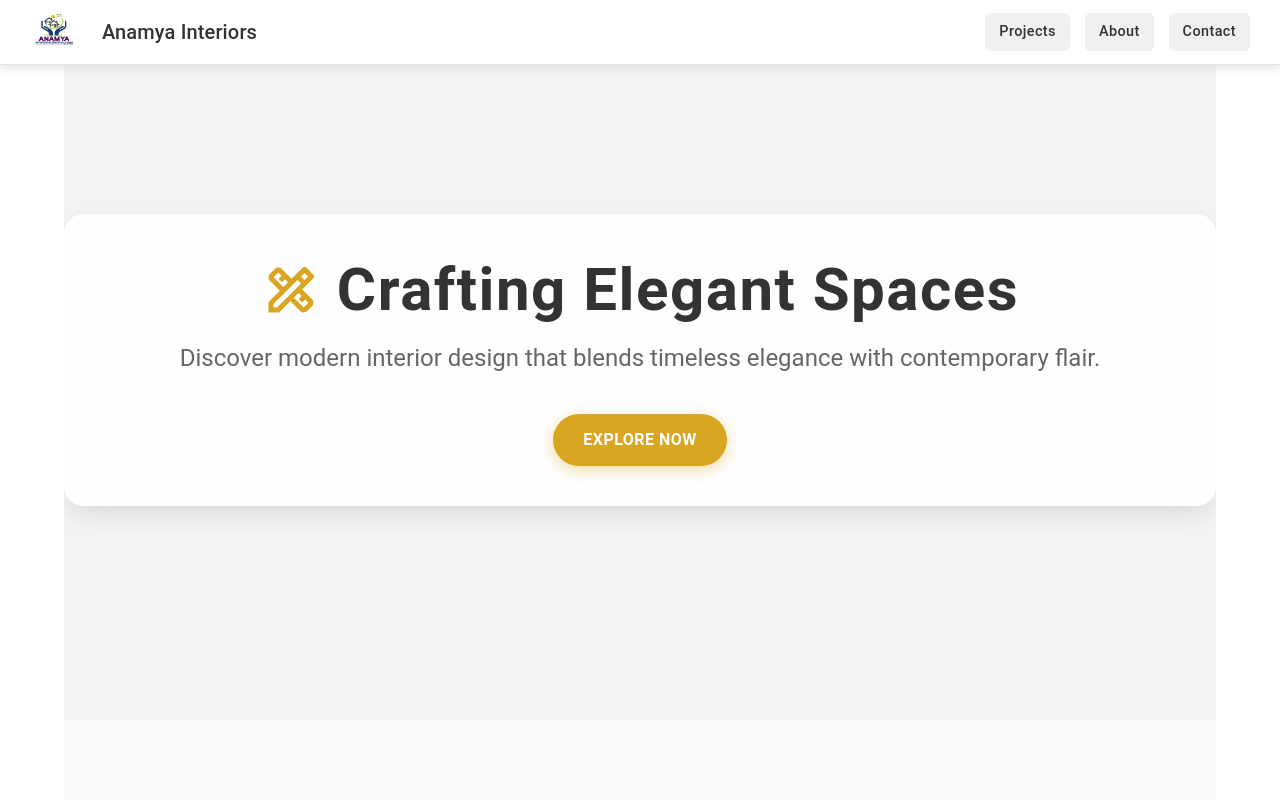
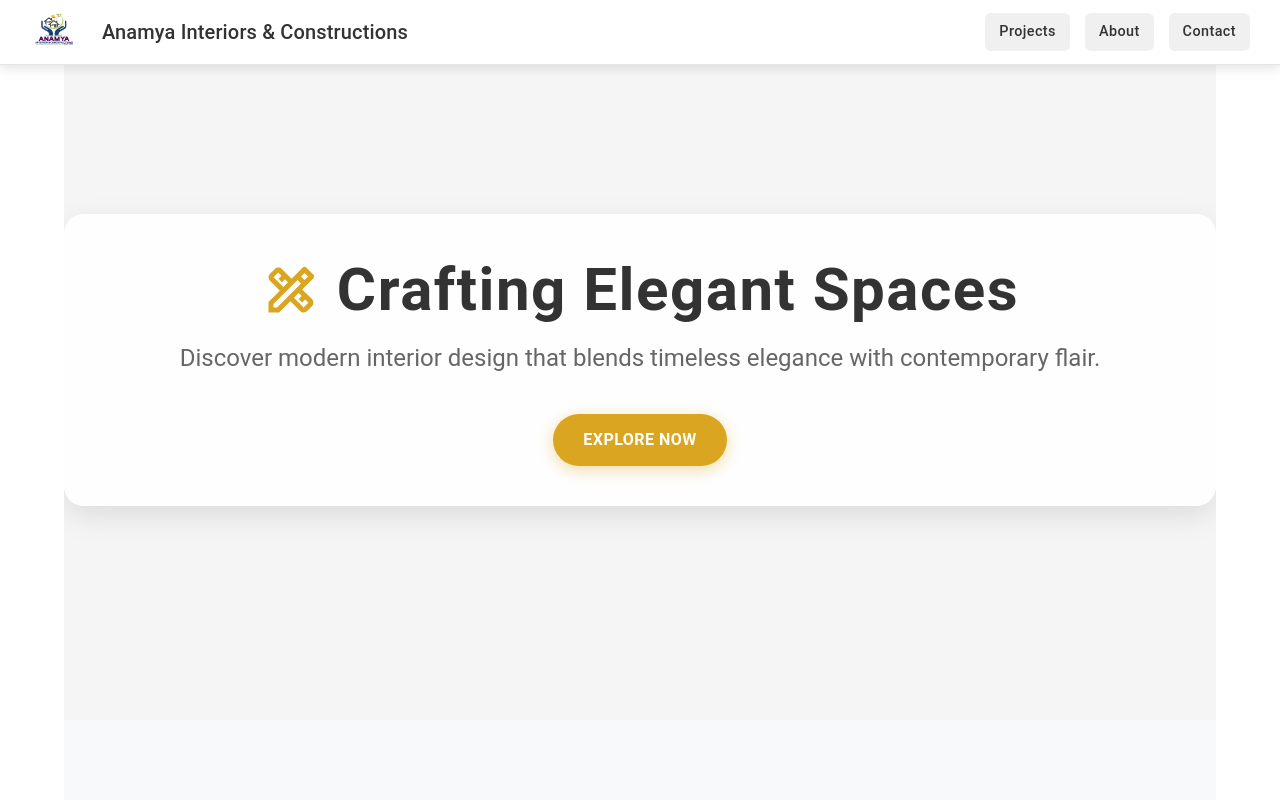
Before and after one commit to SumitsavarnJS/anamya-constructions, a Next.js app: page / in a window 1280 px wide. Shown: the top 800 px of the page. Built offline with nearby package versions, Linux system fonts and the light colour scheme.

Commit message:
added name

```diff
--- a/app/components/Header.js
+++ b/app/components/Header.js
@@ -44,7 +44,7 @@ export default function Header() {
               display: { xs: "none", md: "block" },
             }}
           >
-            Anamya Interiors
+            Anamya Interiors & Constructions
           </Typography>
         </Box>
 
```
